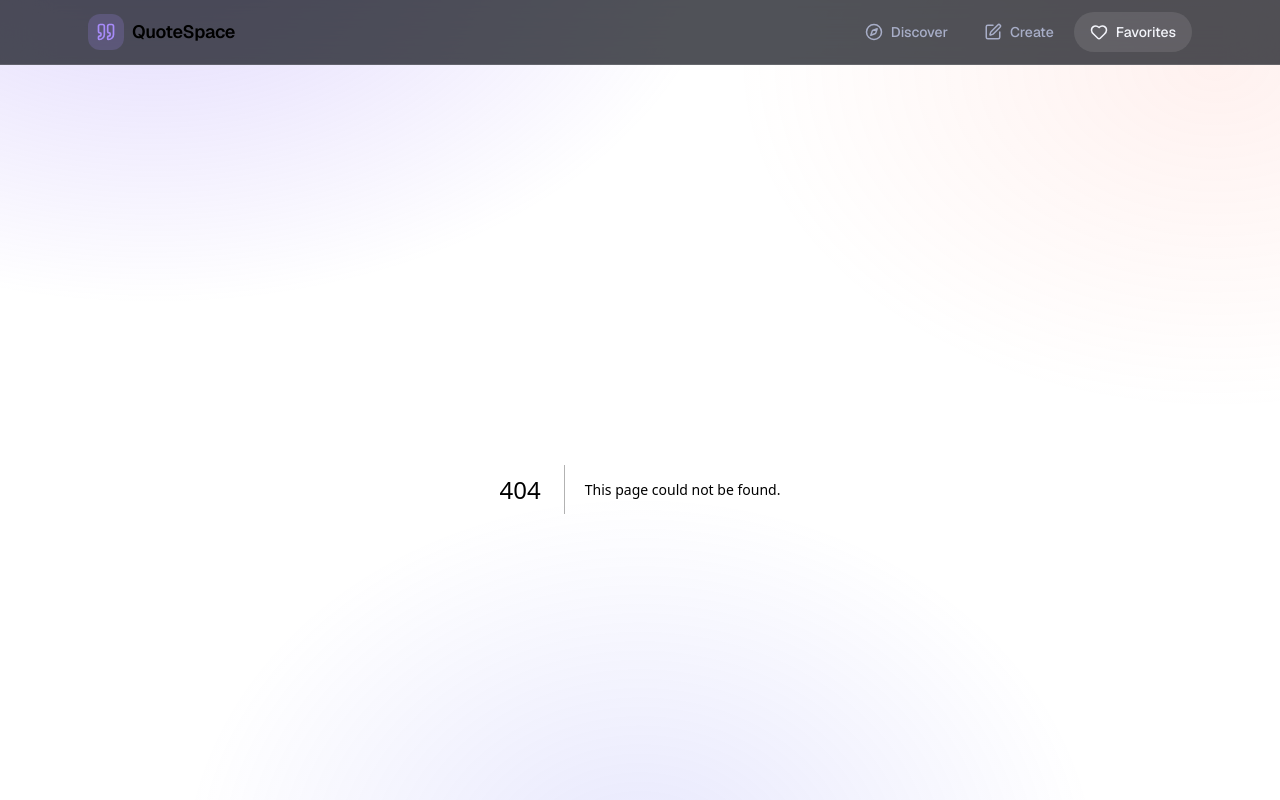
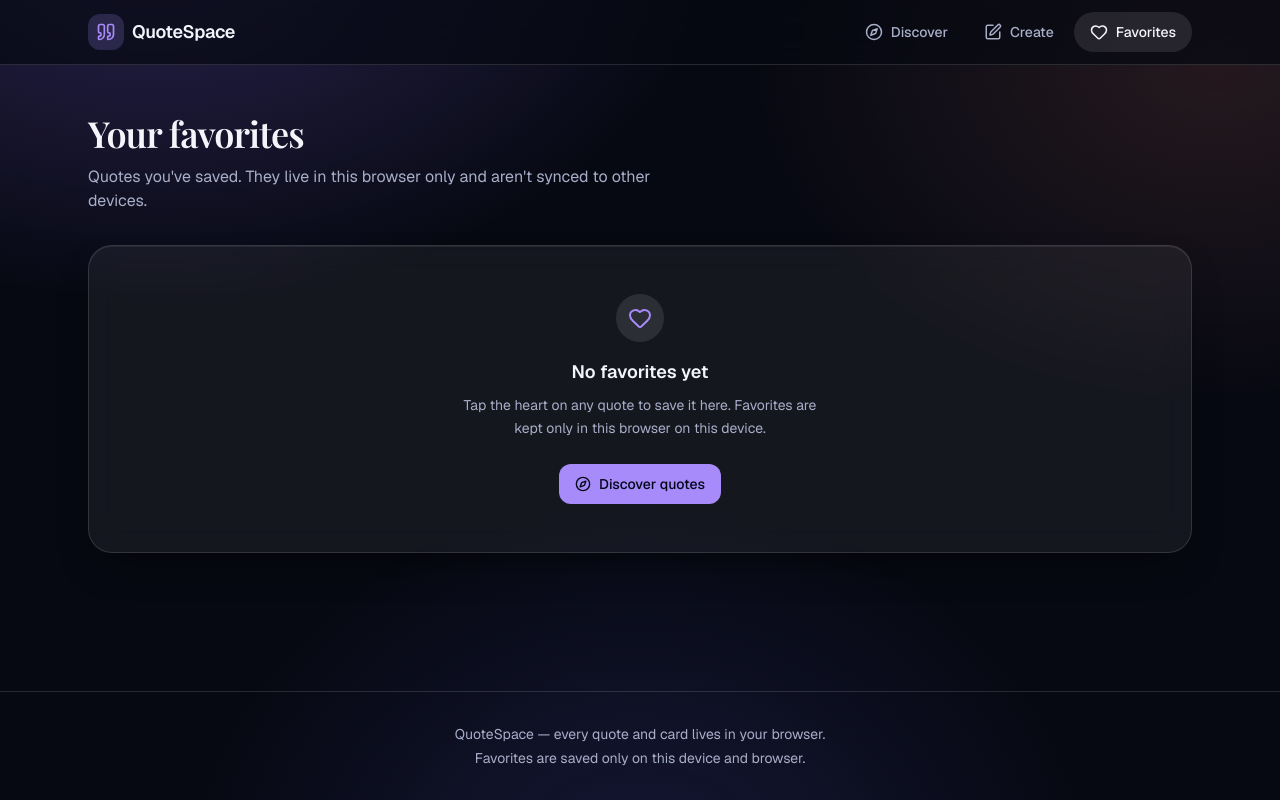
Before and after one commit to abdirahmanliiban79-arch/Qoutes-app, a Next.js app: page /favorites in a window 1280 px wide. Before the commit this address had no page. Shown: the top 800 px of the page. Built offline with nearby package versions, Linux system fonts and the light colour scheme; a web font is replaced by a local one.

Commit message:
feat: add favorites page

```diff
--- /dev/null
+++ b/src/app/favorites/page.tsx
@@ -0,0 +1,18 @@
+import type { Metadata } from "next";
+import FavoritesList from "@/components/quotes/FavoritesList";
+
+export const metadata: Metadata = { title: "Favorites" };
+
+export default function FavoritesPage() {
+  return (
+    <div className="space-y-8 pt-6">
+      <header>
+        <h1 className="font-serif text-4xl font-semibold tracking-tight">Your favorites</h1>
+        <p className="mt-3 max-w-xl text-muted">
+          Quotes you&apos;ve saved. They live in this browser only and aren&apos;t synced to other devices.
+        </p>
+      </header>
+      <FavoritesList />
+    </div>
+  );
+}
--- /dev/null
+++ b/src/components/quotes/FavoritesList.tsx
@@ -0,0 +1,38 @@
+"use client";
+
+import { Compass, Heart } from "lucide-react";
+import Link from "next/link";
+import { buttonStyles } from "@/components/ui/Button";
+import EmptyState from "@/components/ui/EmptyState";
+import { useFavorites } from "@/hooks/useFavorites";
+import { getQuoteById } from "@/lib/quote-utils";
+import type { Quote } from "@/types/quote";
+import QuoteGrid from "./QuoteGrid";
+
+export default function FavoritesList() {
+  const { ids, ready } = useFavorites();
+
+  if (!ready) {
+    return <div aria-hidden className="glass h-48 animate-pulse rounded-3xl" />;
+  }
+
+  const favorites = ids.map(getQuoteById).filter((quote): quote is Quote => quote !== undefined);
+
+  if (favorites.length === 0) {
+    return (
+      <EmptyState
+        icon={Heart}
+        title="No favorites yet"
+        description="Tap the heart on any quote to save it here. Favorites are kept only in this browser on this device."
+        action={
+          <Link href="/" className={buttonStyles("primary")}>
+            <Compass aria-hidden className="size-4" />
+            Discover quotes
+          </Link>
+        }
+      />
+    );
+  }
+
+  return <QuoteGrid quotes={favorites} />;
+}
```
